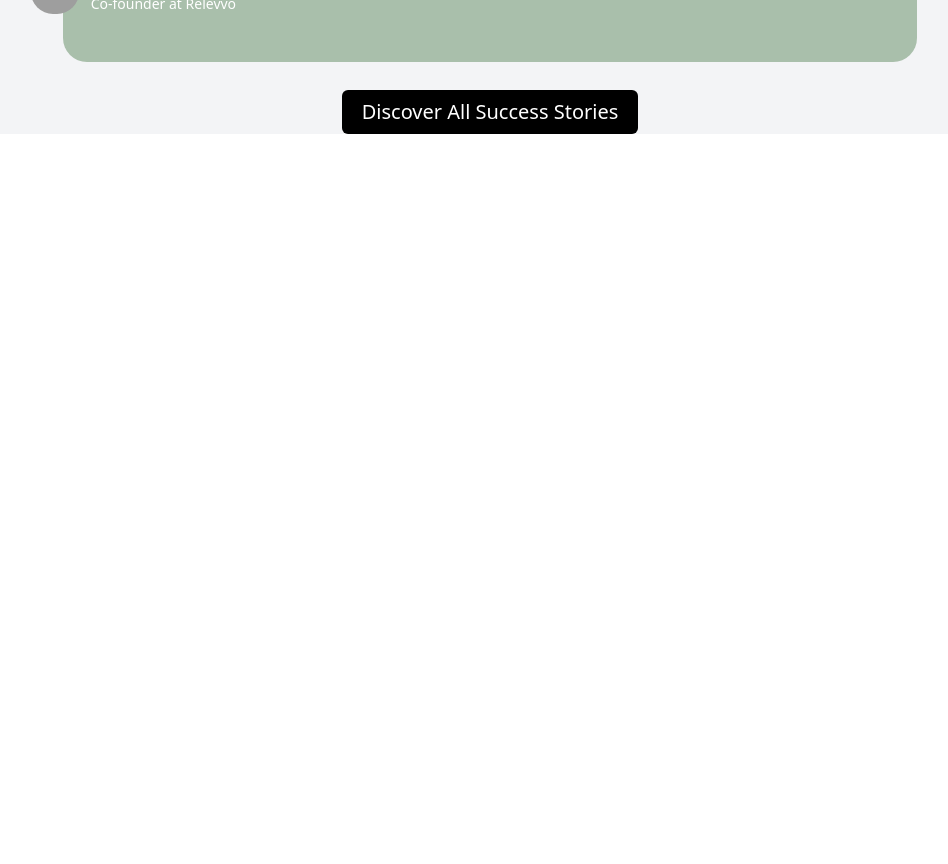
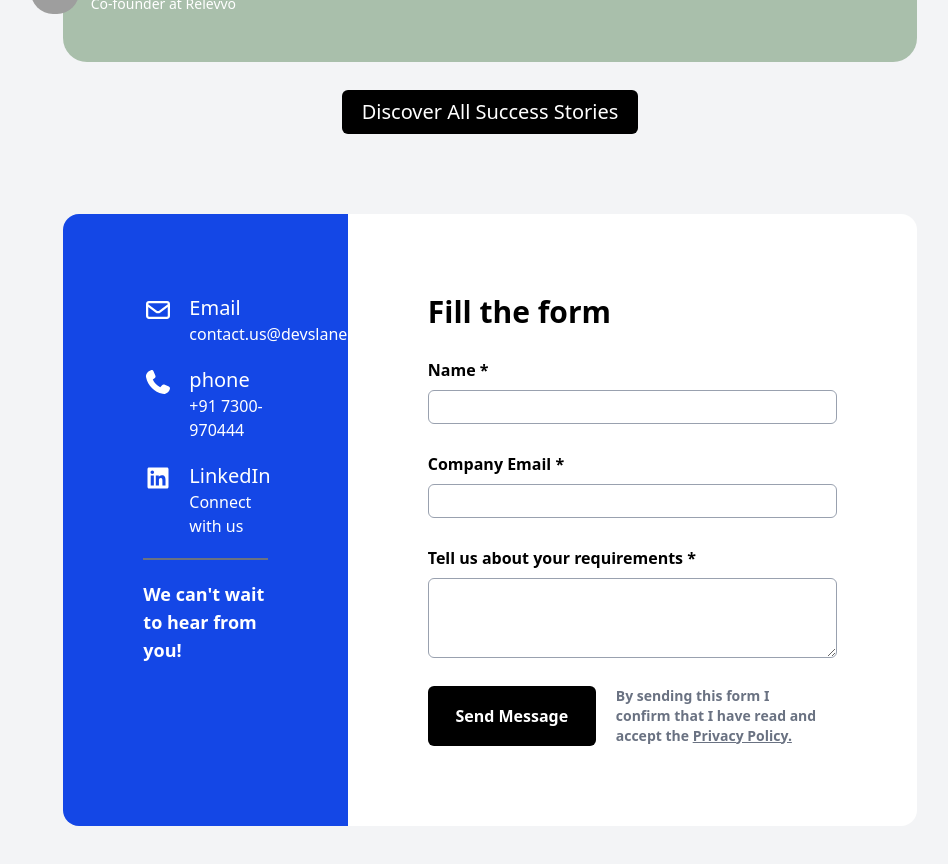
Before and after one commit to Rohan-214/DevsLave_Clone, a React (Vite) app: page / in a window 1280 px wide. Shown: the part 8720-9584 px from the top of the page, without its empty margins (150-1098 px from the left). Before the commit the page ends 8854 px from the top, so only its background shows below. Built offline with nearby package versions, Linux system fonts and the light colour scheme; grey boxes are pictures that could not be loaded.

Commit message:
implemented contact form

```diff
--- /dev/null
+++ b/src/components/Contact.jsx
@@ -0,0 +1,46 @@
+import { FontAwesomeIcon } from "@fortawesome/react-fontawesome";
+import { faEnvelope } from "@fortawesome/free-regular-svg-icons";
+import { faPhone } from "@fortawesome/free-solid-svg-icons";
+import { faLinkedin } from "@fortawesome/free-brands-svg-icons";
+import Contactlinks from "./contactlinks";
+function Contact() {
+    return (
+        <div className="flex justify-center items-center pt-20 pb-10 ">
+            <div className="flex  w-2/3 rounded-2xl    ">
+                <div className="flex flex-col gap-5 bg-blue-700 w-1/3 rounded-l-2xl  p-20">
+                    <Contactlinks
+                        icon={<FontAwesomeIcon icon={faEnvelope} />}
+                        text="Email"
+                        content="contact.us@devslane.com"
+                    />
+                    <Contactlinks
+                        icon={<FontAwesomeIcon icon={faPhone} />}
+                        text="phone"
+                        content="+91 7300-970444"
+                    />
+                    <Contactlinks
+                        icon={<FontAwesomeIcon icon={faLinkedin} />}
+                        text="LinkedIn"
+                        content="Connect with us"
+                    />
+                    <div className="border border-gray-500 " ></div>
+                    <div className="text-white text-lg font-semibold">We can't wait to hear from you!</div>
+                </div>
+                <form className="flex flex-col gap-2 p-20 font-semibold w-2/3 rounded-r-2xl bg-white">
+                    <div className="text-3xl">Fill the form</div>
+                    <label className="pt-5" for="name">Name *</label>
+                    <input className="border border-gray-400 rounded-md w-full py-1" type="text" name="name" id="name" />
+                    <label className="pt-5" for="email">Company Email *</label>
+                    <input className="border border-gray-400 rounded-md w-full py-1" type="email" name="email" id="email" />
+                    <label className="pt-5" for="message">Tell us about your requirements *</label>
+                    <textarea className="border border-gray-400 rounded-md w-full py-1 h-20" name="message" id="message" cols="10" rows="10"></textarea>
+                    <div className="flex gap-5 pt-5">
+                        <button className="bg-black  w-42 rounded-md  text-white cursor-pointer">Send Message</button>
+                        <div className="text-gray-500 w-1/2 text-sm">By sending this form I confirm that I have read and accept the <a className="underline" href="https://devslane.com/privacy-policy/"> Privacy Policy.</a></div>
+                    </div>
+                </form>
+            </div>
+        </div>
+    );
+}
+export default Contact;
--- /dev/null
+++ b/src/components/Contactlinks.jsx
@@ -0,0 +1,15 @@
+function Contactlinks({ icon, text, content,link }) {
+    return (
+        <>
+            <a href="#" className="flex gap-4 text-white ">
+                <div className="text-2xl">{icon}</div>
+                <div>
+                    <div className="text-xl">{text}</div>
+                    <div>{content}</div>
+                </div>
+            </a>
+        </>
+    )
+}
+
+export default Contactlinks;
--- a/src/components/Home.jsx
+++ b/src/components/Home.jsx
@@ -6,6 +6,7 @@ import Starting from './Starting';
 import Working from './Working';
 import IndustriesRoot from './IndustriesRoot';
 import StoriesRoot from './StoriesRoot';
+import Contact from './Contact';
 function Home() {
 
     return (
@@ -25,6 +26,7 @@ function Home() {
                 <Working />
                 <IndustriesRoot />
                 <StoriesRoot />
+                <Contact />
             </div>
         </>
     )
```
